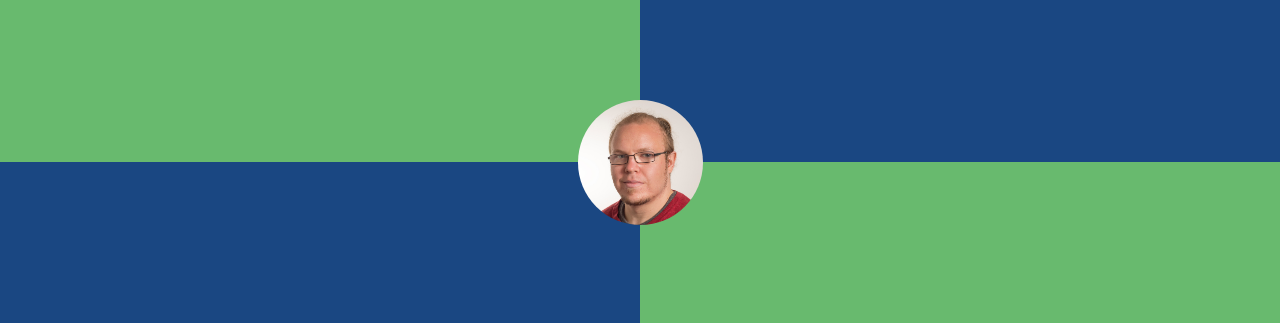
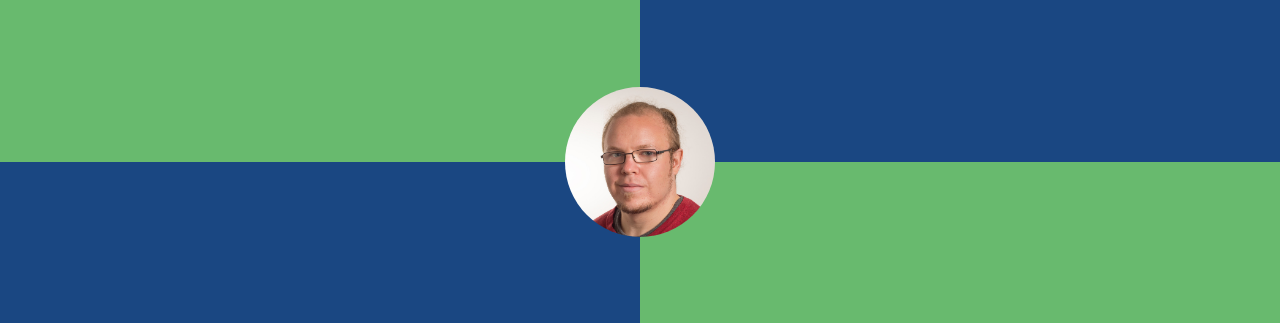
Before and after one commit to tuomokar/my-site, a Gatsby site: page / in a window 1280 px wide. Shown: the part 238-561 px from the top of the page. Built offline with nearby package versions, Linux system fonts and the light colour scheme; Gatsby itself is replaced by a stand-in of ours.

Commit message:
enlargened self image a bit

```diff
--- a/src/components/self-image.tsx
+++ b/src/components/self-image.tsx
@@ -24,7 +24,7 @@ const SelfImage: React.FC = () => {
     query {
       file(relativePath: { eq: "tuomo-oila.jpg" }) {
         childImageSharp {
-          fixed(width: 125, height: 125) {
+          fixed(width: 150, height: 150) {
             ...GatsbyImageSharpFixed
           }
         }
```
